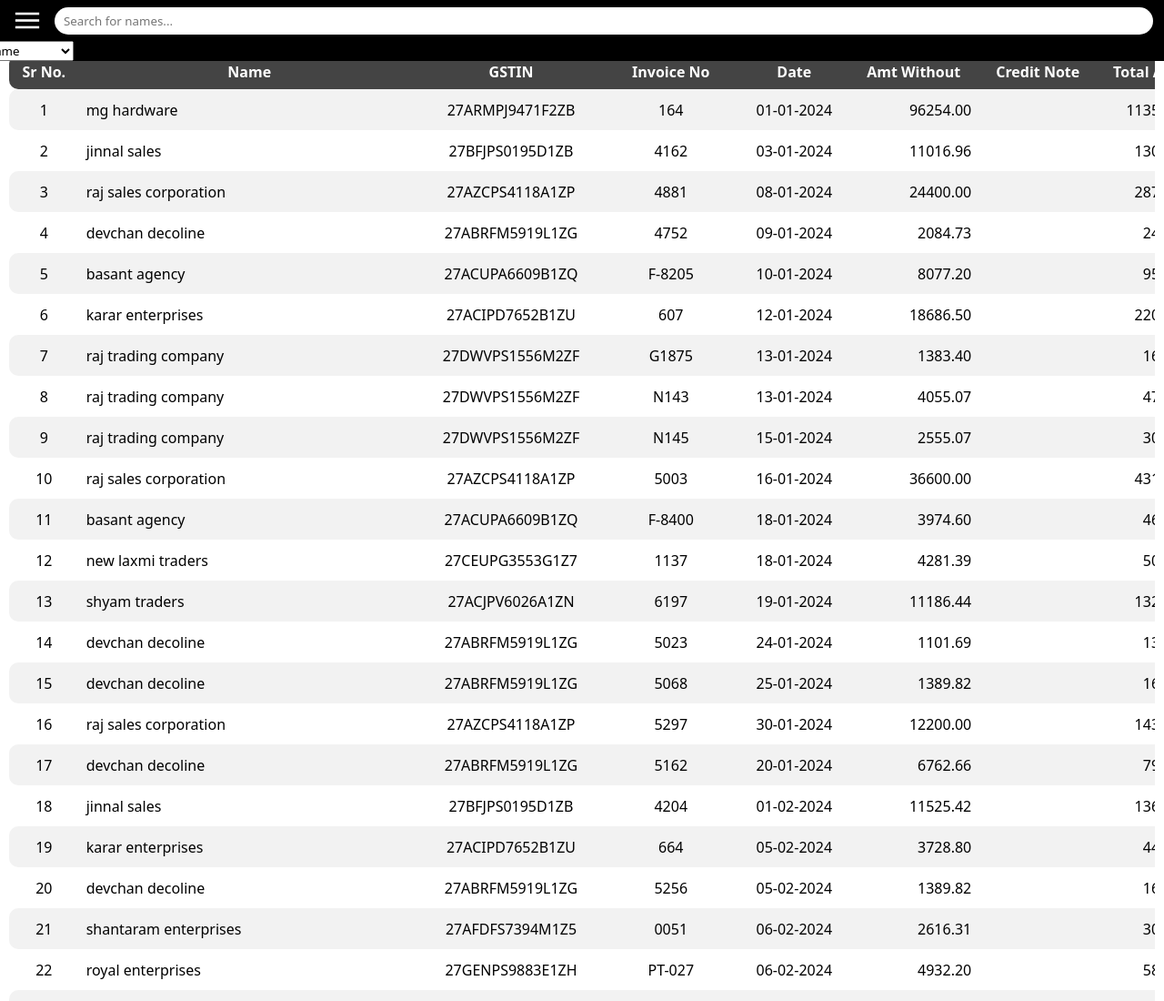
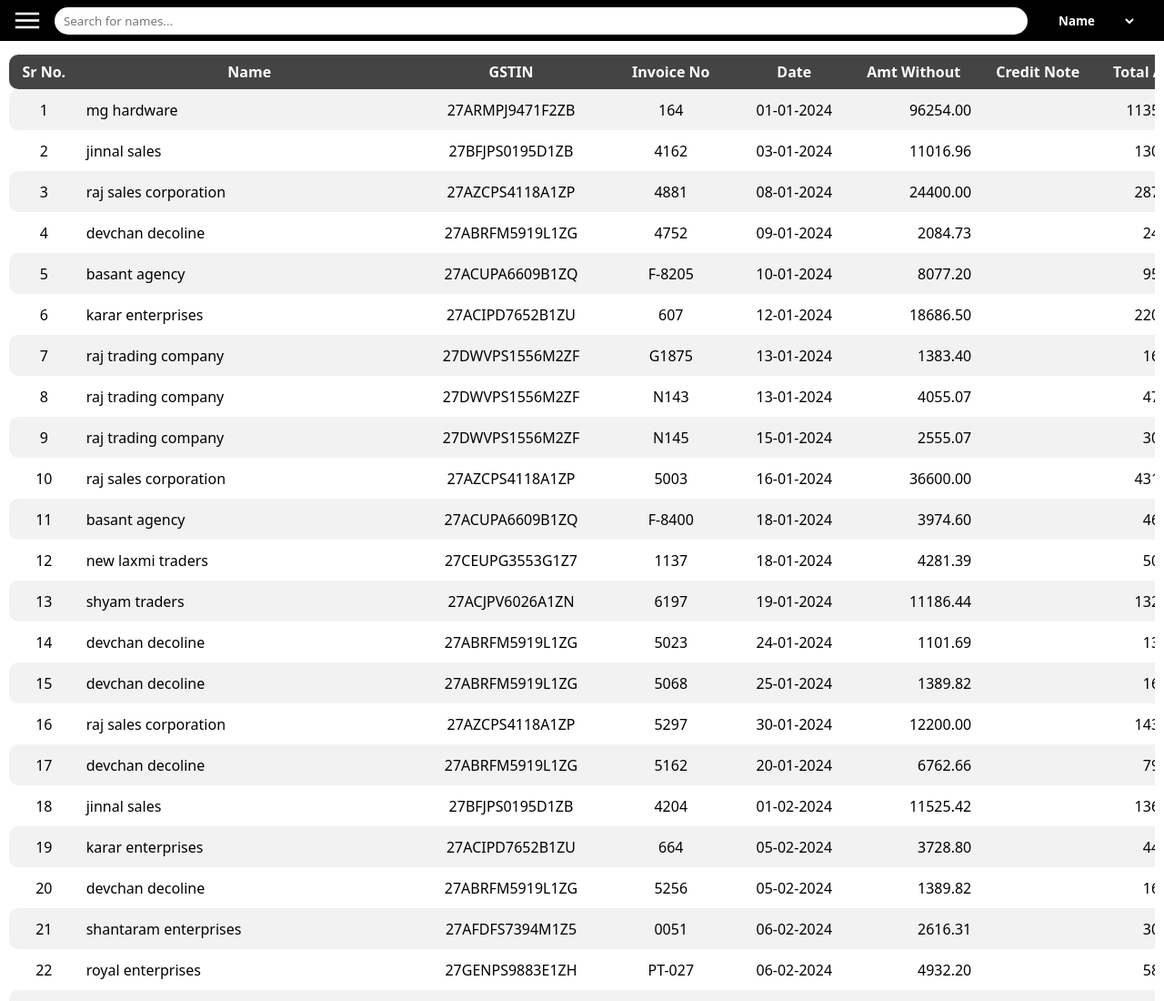
Before and after one commit to asurasama721/GSTBILLSSBPH, a plain HTML site: page index.html in a window 1280 px wide. Shown: the top 1100 px of the page at 91% size. Drawn offline with nearby package versions, Linux system fonts and the light colour scheme.

Commit message:
Update style.css

```diff
--- a/style.css
+++ b/style.css
@@ -72,14 +72,14 @@ th:last-child {
   width: 100vw;
   background-color: #000000;
   display: grid;
-  grid-template-columns: 60px 1fr;
+  grid-template-columns: 60px 1fr 150px;
   grid-template-rows: 45px;
   align-items: center;
   justify-items: center;
 }
 #myInput{
   border-radius: 20px;
-  width: 99%;
+  width: 100%;
   border: none;
   height: 30px;
   justify-self:auto ;
@@ -89,6 +89,22 @@ th:last-child {
 #myInput:focus{
   border: none;
   outline: none;
+}
+
+#choose{
+  width: 120px;
+  height: 30px;
+  border: none;
+  border-radius: 20px;
+  text-align: center;
+  font-weight: bolder;
+  background-color: #000000;
+  color: white;
+  cursor: pointer;
+  justify-self:start;
+}
+#choose option{
+  text-align: center;
 }
 
 .sidenav {
```
